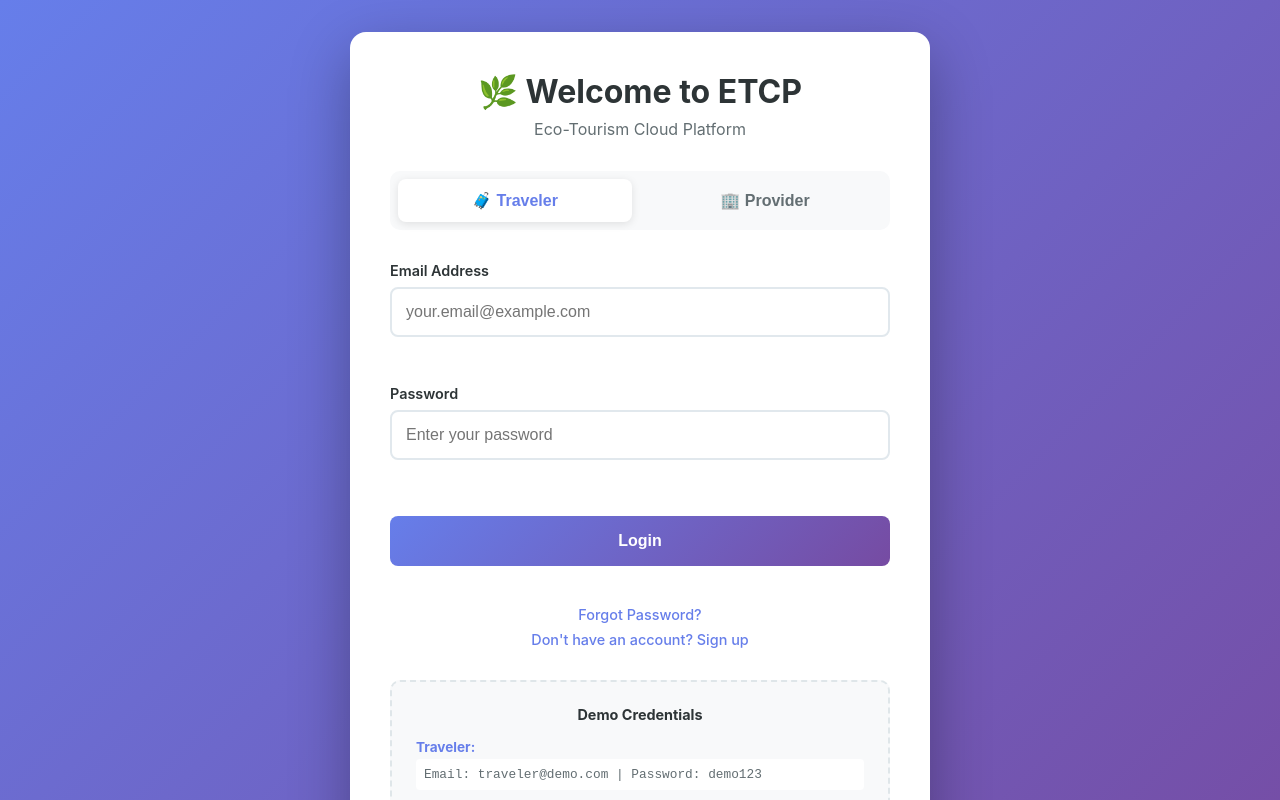
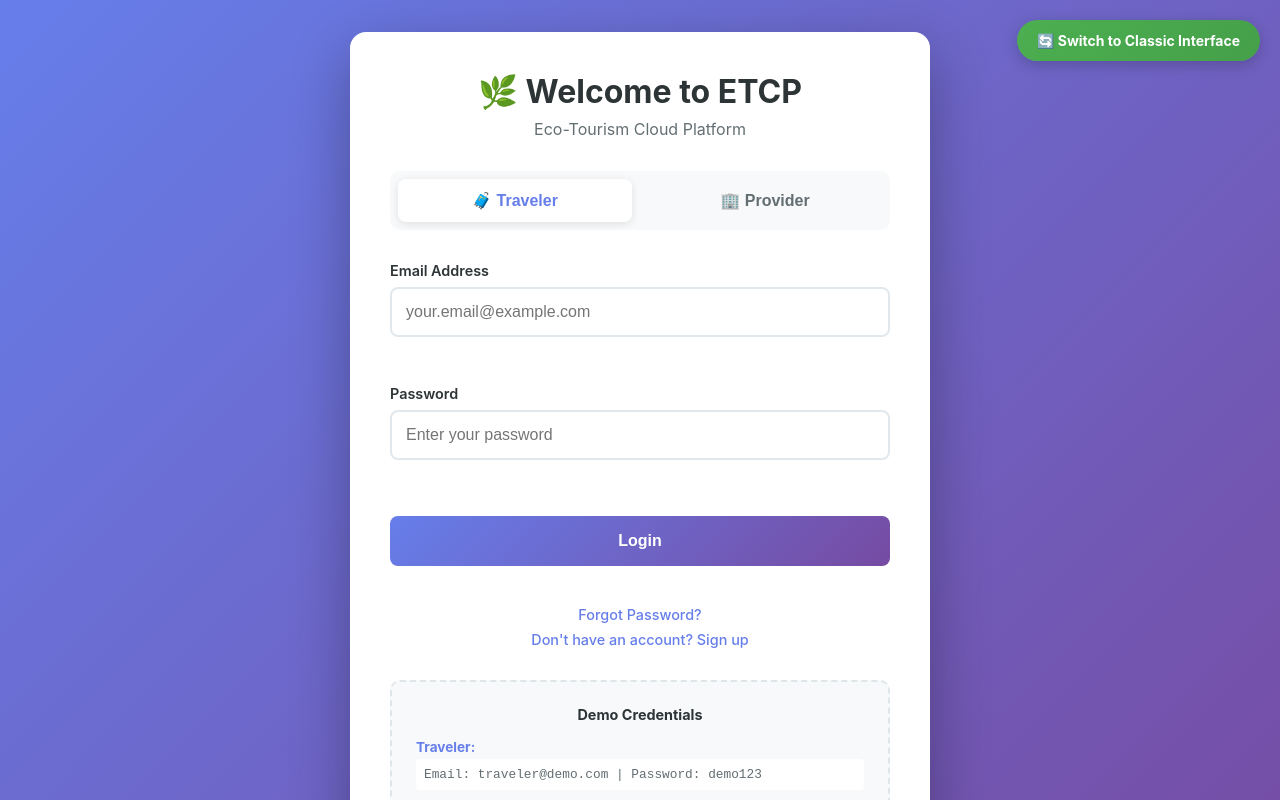
Before and after one commit to pasinduisuranga/traveler-app, a React (Create React App) app in the folder frontend/: page /login in a window 1280 px wide. Shown: the top 800 px of the page. Built offline with nearby package versions, Linux system fonts and the light colour scheme.

Commit message:
feat: Add interface toggle buttons for switching between new and classic interfaces in App

```diff
--- a/frontend/src/App.js
+++ b/frontend/src/App.js
@@ -62,7 +62,33 @@ function App() {
 
   // If new interface is selected, render the new App
   if (useNewInterface) {
-    return <AppNew />;
+    return (
+      <div>
+        <div style={{
+          position: 'fixed',
+          top: '20px',
+          right: '20px',
+          zIndex: 10000,
+          background: 'linear-gradient(135deg, #4CAF50, #45a049)',
+          color: 'white',
+          padding: '12px 20px',
+          borderRadius: '25px',
+          cursor: 'pointer',
+          boxShadow: '0 4px 15px rgba(0,0,0,0.2)',
+          fontSize: '14px',
+          fontWeight: 'bold',
+          border: 'none',
+          transition: 'all 0.3s ease'
+        }}
+        onClick={() => handleInterfaceChoice('old')}
+        onMouseOver={(e) => e.target.style.transform = 'scale(1.05)'}
+        onMouseOut={(e) => e.target.style.transform = 'scale(1)'}
+        >
+          🔄 Switch to Classic Interface
+        </div>
+        <AppNew />
+      </div>
+    );
   }
 
   // Original interface below
@@ -93,6 +119,28 @@ function App() {
   return (
     <Router>
       <div className="App">
+        <div style={{
+          position: 'fixed',
+          top: '20px',
+          right: '20px',
+          zIndex: 10000,
+          background: 'linear-gradient(135deg, #FF6B6B, #4ECDC4)',
+          color: 'white',
+          padding: '12px 20px',
+          borderRadius: '25px',
+          cursor: 'pointer',
+          boxShadow: '0 4px 15px rgba(0,0,0,0.2)',
+          fontSize: '14px',
+          fontWeight: 'bold',
+          border: 'none',
+          transition: 'all 0.3s ease'
+        }}
+        onClick={() => handleInterfaceChoice('new')}
+        onMouseOver={(e) => e.target.style.transform = 'scale(1.05)'}
+        onMouseOut={(e) => e.target.style.transform = 'scale(1)'}
+        >
+          🚀 Try New Interface
+        </div>
         <header className="app-header">
           <div className="header-content">
             <Link to="/" className="logo">
```
Also changed, not shown: 2 other files (tests, documents, lock files or other folders).
